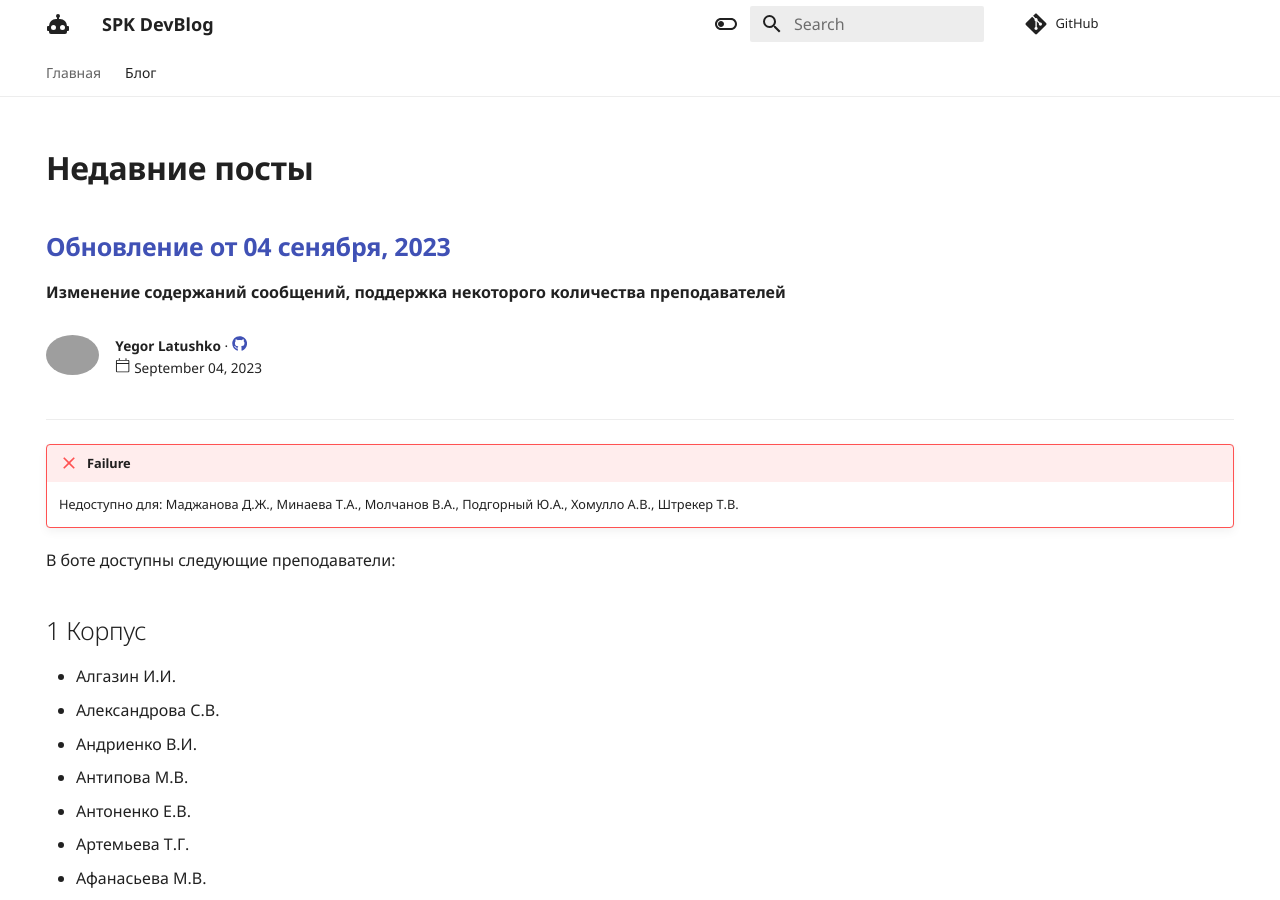
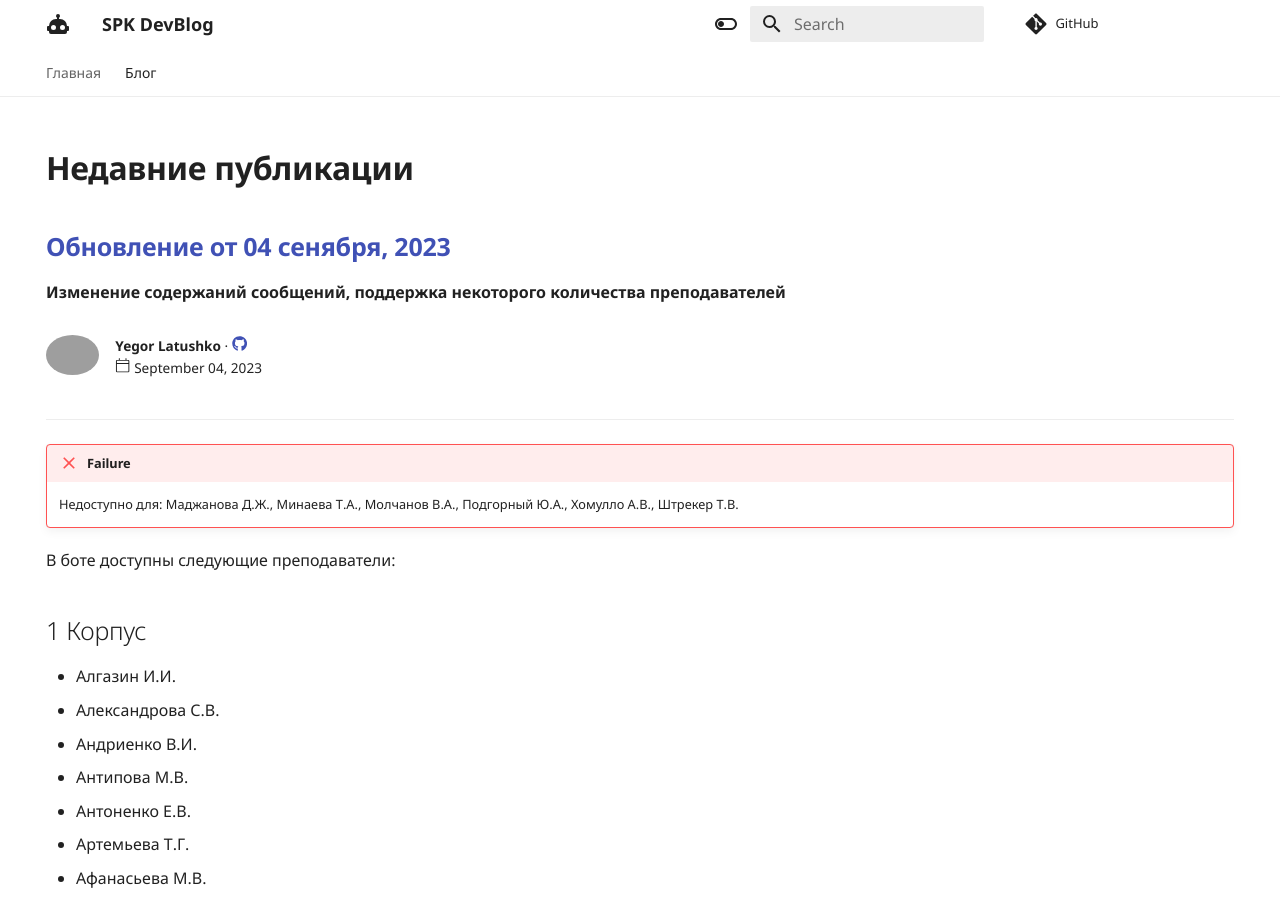
Before and after one commit to latushko1/spkschedule-blog, an MkDocs documentation site: the page built from docs/blog/index.md, in a window 1280 px wide and 900 px high. Built offline with MkDocs 1.6.1 and Material for MkDocs 9.7.7, drawn with Linux system fonts in a browser that asks for light colours; comment, search, counter and statistics services are not loaded; grey boxes are pictures that could not be loaded.

```diff
--- a/docs/blog/index.md
+++ b/docs/blog/index.md
@@ -7,4 +7,4 @@
   - toc
 ---
 
-# Недавние посты
+# Недавние публикации
```
